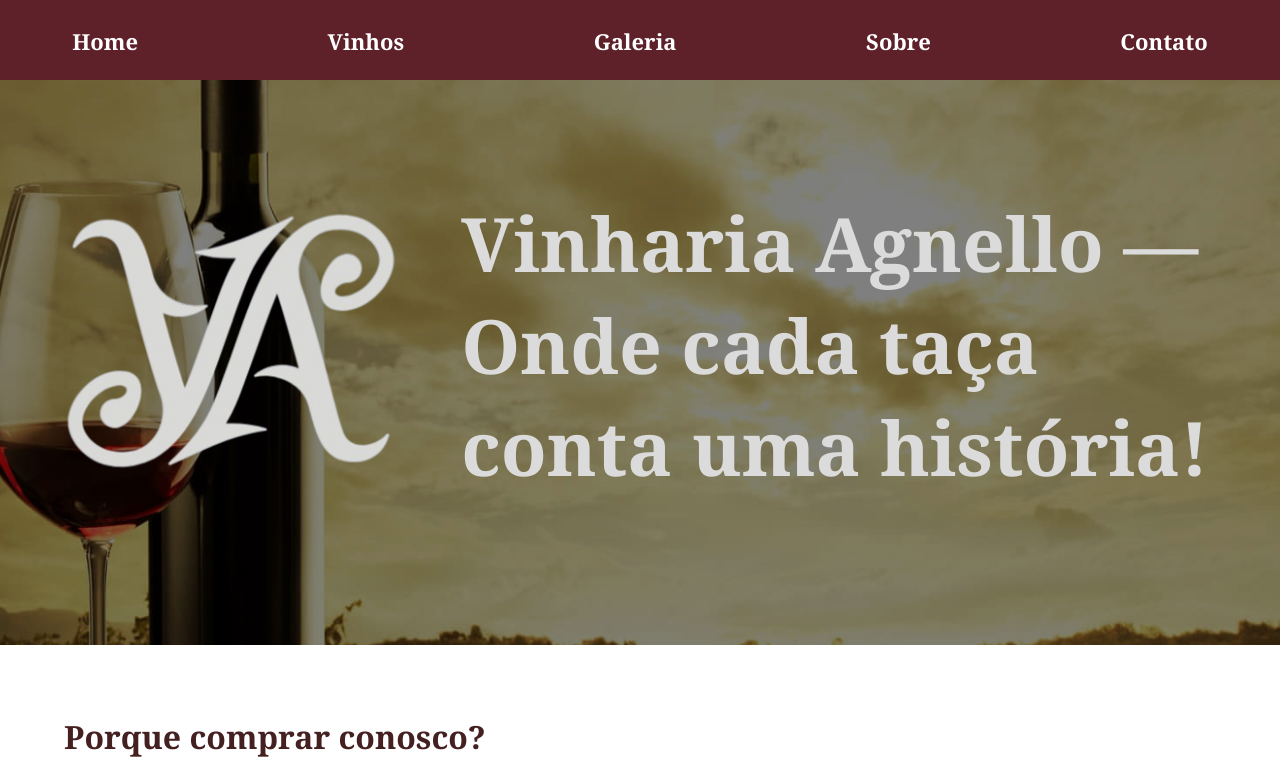
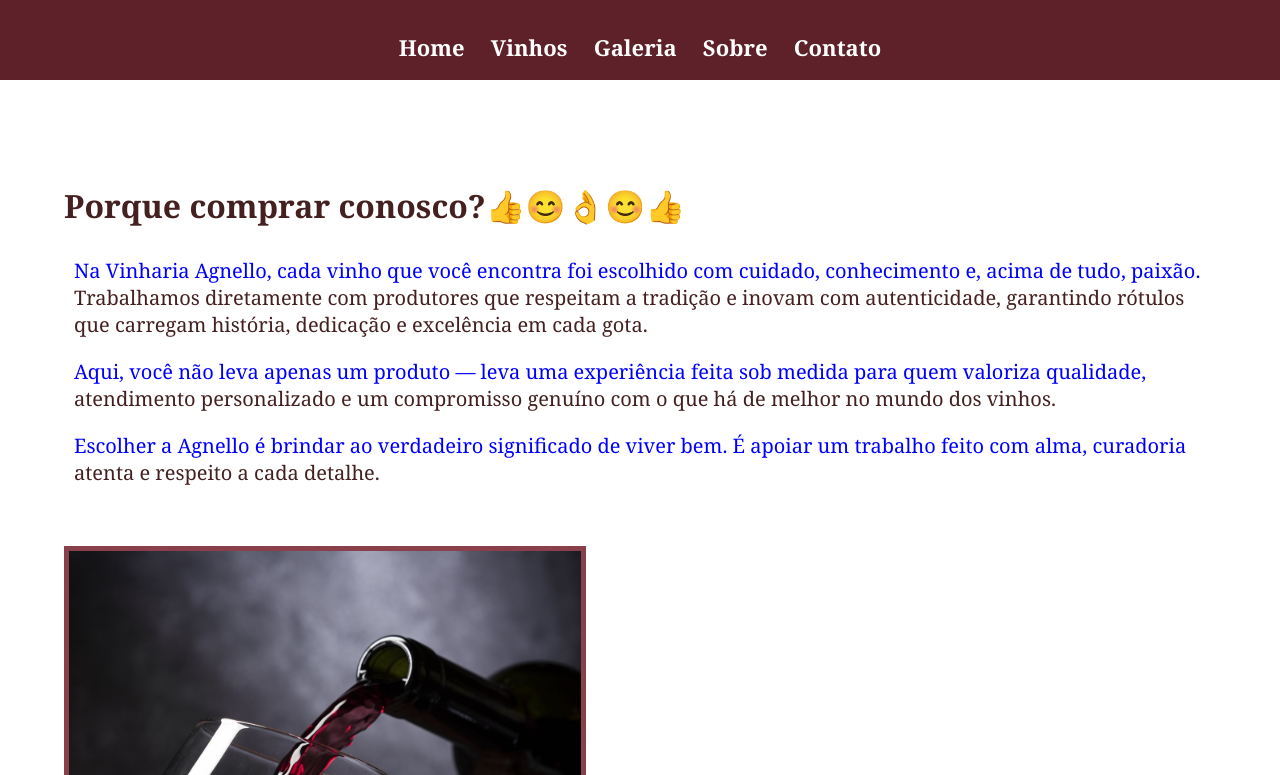
Before and after one commit to Antoine-Vitrian/Checkpoint_01_Front-End, a plain HTML site: page index.html in a window 1280 px wide. Shown: the top 775 px of the page. Drawn offline with Linux system fonts and the light colour scheme.

Commit message:
atualização cp2

```diff
--- a/index.html
+++ b/index.html
@@ -9,25 +9,21 @@
     <title>Vinharia Agnello</title>
     <link rel="stylesheet" href="src/css/style.css">
     <link rel="stylesheet" href="src/css/home.css">
+    <link rel="stylesheet" href="src/css/efeitos.css">
 </head>
 
 <body>
     <nav class="navbar">
-        <h2 id="menu"><a href="#">Home</a></h2>
-        <h2 id="menu"><a href="src/pages/vinhos.html">Vinhos</a></h2>
-        <h2 id="menu"><a href="src/pages/galeria.html">Galeria</a></h2>
-        <h2 id="menu"><a href="src/pages/sobre.html">Sobre</a></h2>
-        <h2 id="menu"><a href="src/pages/contato.html">Contato</a></h2>
+        <span><h2 id="menu">
+            <a href="#">Home</a>
+            <a href="src/pages/vinhos.html">Vinhos</a>
+            <a href="src/pages/galeria.html">Galeria</a>
+            <a href="src/pages/sobre.html">Sobre</a>
+            <a href="src/pages/contato.html">Contato</a>
+        </h2></span>
     </nav>
     <main>
-        <div id="imagem">
-            <span id="logo">
-                <img src="src/assets/imgs/Logo.png" alt="">
-            </span>
-            <span id="slogan">
-                <h2>Vinharia Agnello — Onde cada taça conta uma história!</h2>
-            </span>
-        </div>
+        <div class="espaco"></div>
         <div id="corpo">
             <span id="texto">
                 <h1>Porque comprar conosco?</h1>
--- /dev/null
+++ b/src/css/efeitos.css
@@ -0,0 +1,15 @@
+@keyframes mover{
+    50% {margin-left: 48vw};
+    100% {margin-left: 0vw;}
+}
+nav h2#menu a:hover {
+    border-bottom: 2px solid aliceblue;
+    font-size: 30px;
+    transition: 1s;
+  }
+#texto p::first-line{
+    color: blue;
+}
+#texto h1::after{
+    content: "👍😊👌😊👍";
+}
--- a/src/css/home.css
+++ b/src/css/home.css
@@ -1,34 +1,10 @@
-#imagem {
-  padding-top: 45px;
-  width: 100%;
-  height: 600px;
-  background: linear-gradient(rgba(0, 0, 0, 0.5), rgba(0, 0, 0, 0.5)),
-    url("../assets/imgs/vinho_2.png");
-  background-repeat: no-repeat;
-  background-position: left;
-  background-size: 100% 1000px;
-  display: flex;
-  align-items: center;
-  justify-content: space-evenly;
+.espaco{
+  height: 100px;
 }
-
-#logo img {
-  width: 360px;
-}
-
-#slogan {
-  font-size: 50px;
-  width: 60%;
-  color: var(--cor_secundaria);
-}
-
 #corpo {
   width: 90vw;
-  padding: 50px 0;
+  padding: 5vw 0;
   margin-left: 5vw;
-  display: flex;
-  align-items: center;
-  justify-content: space-between;
 }
 
 #texto {
@@ -37,23 +13,26 @@
 
 #texto h1 {
   padding: 20px 0;
-  color: var(--cor_texto);
+  color: rgb(68, 32, 32);
 }
 
 #texto p {
   font-size: 20px;
   padding: 10px;
-  color: var(--cor_texto);
+  color: rgb(68, 32, 32);
 }
 
 #texto-img {
-  width: 37%;
+  width: 100%;
+  margin-top: 50px;
 }
 
 #texto-img img {
-  width: 100%;
+  width: 40vw;
   border: solid 5px #8a404a;
-  -webkit-box-shadow: 10px 10px 5px 0px rgba(0, 0, 0, 0.75);
-  -moz-box-shadow: 10px 10px 5px 0px rgba(0, 0, 0, 0.75);
-  box-shadow: 10px 10px 5px 0px rgba(0, 0, 0, 0.75);
+  text-align: center;
+  animation-name: mover;
+  animation-duration: 5s;
+  animation-iteration-count: infinite;
+
 }
--- a/src/css/style.css
+++ b/src/css/style.css
@@ -1,51 +1,38 @@
 * {
   margin: 0;
   font-family: Georgia, "Times New Roman", Times, serif;
-}
-
-:root {
-  --cor_primaria: #5e2129;
-  --cor_secundaria: rgb(219, 219, 219);
-  --cor_texto: rgb(68, 32, 32);
 }
 
 nav {
   width: 100%;
   height: 60px;
   position: absolute;
-  background: var(--cor_primaria);
-  display: flex;
-  align-items: center;
-  justify-content: center;
+  background: #5e2129;
   gap: 45px;
   box-shadow: 5px rgba(0, 0, 0, 0.397);
+  text-align: center;
 }
 
 nav {
   background-color: #5e2129;
   padding: 10px 0px;
-  display: flex;
-  justify-content: space-around;
-  align-items: center;
 }
 
 nav h2#menu {
   margin: 0;
+  padding-top: 20px;
 }
 
 nav h2#menu a {
   color: #fff;
   text-decoration: none;
   font-size: 22px;
+  padding-left: 10px;
+  padding-right: 10px;
 }
-
-nav h2#menu a:hover {
-  text-decoration: underline;
-}
-
 #menu a {
   text-decoration: none;
-  color: var(--cor_secundaria);
+  color: rgb(219, 219, 219);
   cursor: pointer;
 }
 
@@ -53,14 +40,12 @@ body {
   font-family: Arial, sans-serif;
   margin: 0;
   padding: 0;
-  display: flex;
-  flex-direction: column;
   min-height: 100vh;
 }
 
 footer {
-  background-color: var(--cor_primaria);
-  color: var(--cor_secundaria);
+  background-color: #5e2129;
+  color: rgb(219, 219, 219);
   text-align: center;
   margin-top: 20px;
 }
@@ -73,9 +58,6 @@ footer h5 {
 }
 
 .container01-footer {
-  display: flex;
-  align-items: center;
-  justify-content: center;
   width: 100%;
 }
 
```
Also changed, not shown: src/pages/contato.html (+8 -6 lines), src/pages/galeria.html (+9 -5 lines), src/pages/sobre.html (+8 -5 lines), src/pages/vinhos.html (+8 -5 lines), 1 other file.
